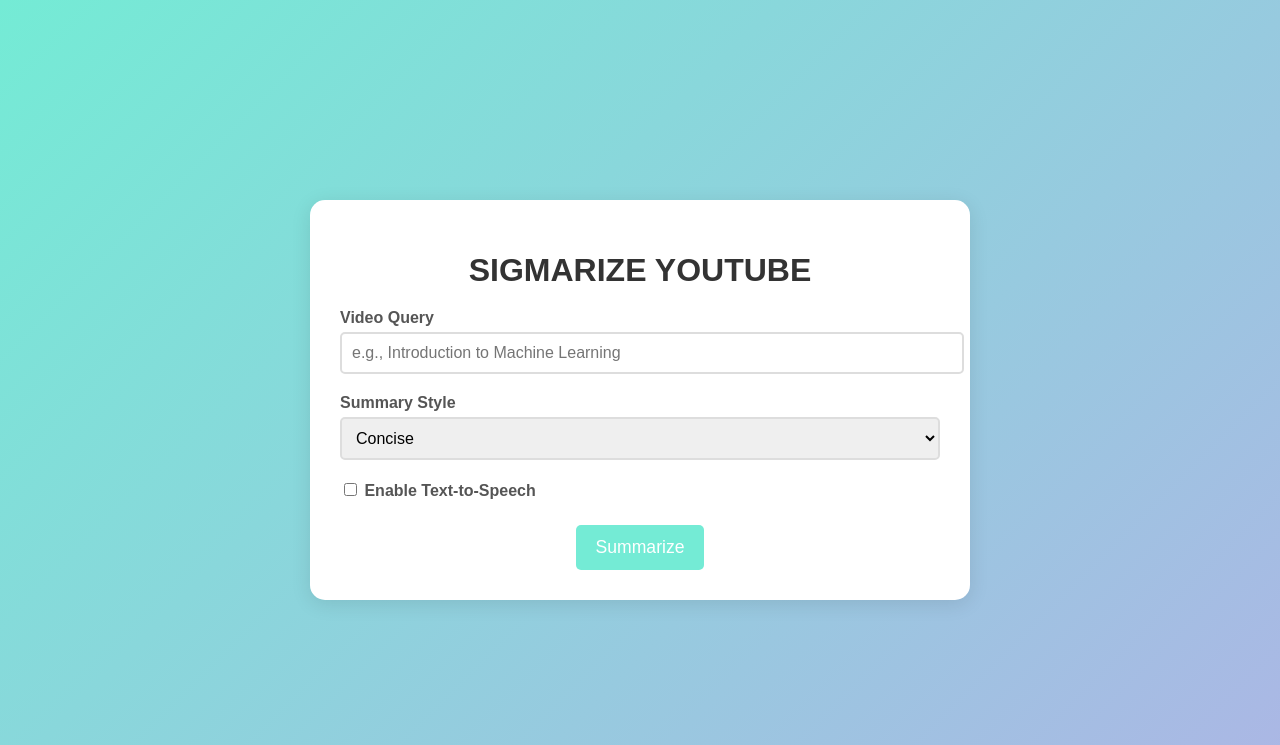
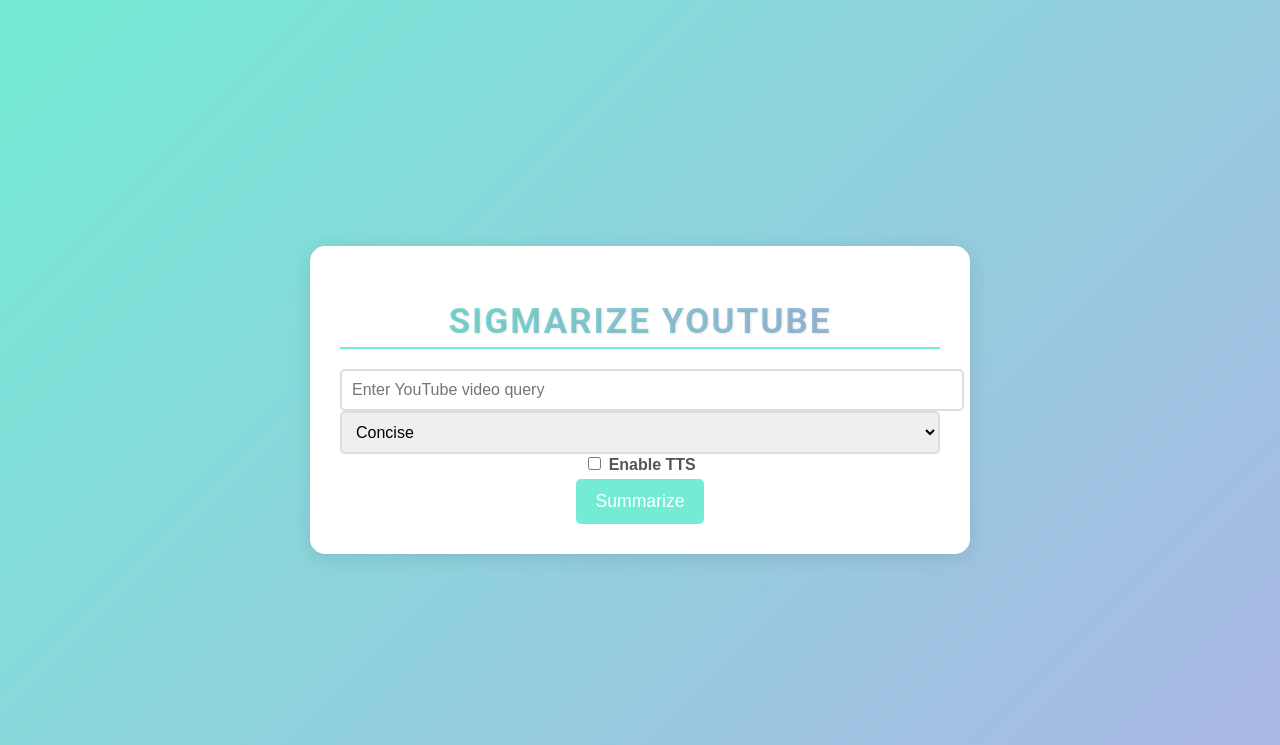
Before and after one commit to onisj/sigmarizer, a Python web app: template Desktop/Sigmarizer/templates/index.html in a window 1280 px wide. Shown: the top 745 px of the page. Run offline with Jinja, Linux system fonts and the light colour scheme; the template is opened without the code that fills it, so the values that code supplies are empty.

Commit message:
Updated commit

```diff
--- a/Desktop/Sigmarizer/static/script.js
+++ b/Desktop/Sigmarizer/static/script.js
@@ -1,61 +1,29 @@
 document.getElementById('summarize-form').addEventListener('submit', async function(event) {
     event.preventDefault();
 
-    // Get DOM elements with null checks
-    const form = document.getElementById('summarize-form');
     const loading = document.getElementById('loading');
     const result = document.getElementById('result');
-
-    if (!form) {
-        console.error('Form element not found');
-        return;
-    }
-    if (!loading) {
-        console.error('Loading element not found');
-        return;
-    }
-    if (!result) {
-        console.error('Result element not found');
-        return;
-    }
-
-    // Show loading spinner, hide result
     loading.style.display = 'flex';
     result.style.display = 'none';
 
-    // Get form data
     const formData = new FormData(this);
-
     try {
-        // Call the API endpoint
         const response = await fetch('/api/summarize', {
             method: 'POST',
             body: formData
         });
+        const data = await response.json();
+        if (response.ok) {
+            document.getElementById('summary-text').textContent = data.summary;
+            document.getElementById('video-link').href = data.video_url || '#';
+            document.getElementById('video-link').textContent = data.video_url || 'Not available';
 
-        const data = await response.json();
+            // Set thumbnail URL
+            const thumbnail = document.getElementById('thumbnail');
+            thumbnail.src = data.thumbnail_url || ''; // Default to empty if null
+            thumbnail.style.display = data.thumbnail_url ? 'block' : 'none';
 
-        if (response.ok) {
-            // Update summary
-            const summaryText = document.getElementById('summary-text');
-            if (summaryText) {
-                summaryText.textContent = data.summary;
-            } else {
-                console.warn('Summary text element not found');
-            }
-
-            // Update video link
-            const videoLink = document.getElementById('video-link');
-            if (videoLink) {
-                videoLink.href = data.video_url || '#';
-                videoLink.textContent = data.video_url || 'Not available';
-            } else {
-                console.warn('Video link element not found');
-            }
-
-            // Update sentiment with highlights
             const sentimentText = document.getElementById('sentiment-text');
-            if (sentimentText) {
             sentimentText.innerHTML = data.sentiment || 'No sentiment analysis available.';
             sentimentText.classList.remove('positive', 'negative', 'neutral', 'excitement', 'frustration', 'curiosity');
             if (data.sentiment) {
@@ -67,36 +35,18 @@
                 if (sentimentLower.includes('frustration')) sentimentText.classList.add('frustration');
                 if (sentimentLower.includes('curiosity')) sentimentText.classList.add('curiosity');
             }
-            } else {
-                console.warn('Sentiment text element not found');
-            }
 
-            // Update audio player
             const audioPlayer = document.getElementById('audio-player');
-            if (audioPlayer) {
             if (formData.get('tts_enabled') === 'on' && data.video_url) {
                 audioPlayer.style.display = 'block';
                 audioPlayer.src = '/play_audio?' + new Date().getTime();
             } else {
                 audioPlayer.style.display = 'none';
             }
-            } else {
-                console.warn('Audio player element not found');
-            }
-
-            // Show result, hide loading
-            result.style.display = 'block';
-        } else {
-            if (summaryText) {
-                summaryText.textContent = `Error: ${data.error}`;
-            }
             result.style.display = 'block';
         }
     } catch (error) {
-        if (summaryText) {
-            summaryText.textContent = `Error: ${error.message}`;
-        }
-        result.style.display = 'block';
+        console.error('Error:', error);
     } finally {
         loading.style.display = 'none';
     }
--- a/Desktop/Sigmarizer/static/style.css
+++ b/Desktop/Sigmarizer/static/style.css
@@ -19,9 +19,25 @@
 }
 
 h1 {
+    font-family: 'Roboto', sans-serif; /* Custom font */
     color: #333;
     margin-bottom: 20px;
-    font-size: 2em;
+    font-size: 2.2em;
+    font-weight: 700;
+    letter-spacing: 2px;
+    text-transform: uppercase;
+    background: linear-gradient(90deg, #74ebd5, #acb6e5);
+    -webkit-background-clip: text;
+    background-clip: text;
+    color: transparent;
+    text-shadow: 1px 1px 3px rgba(0, 0, 0, 0.1);
+    border-bottom: 2px solid #74ebd5; /* Border tweak */
+    padding-bottom: 5px; /* Space between text and border */
+    transition: text-shadow 0.3s ease; /* Smooth hover transition */
+}
+
+h1:hover {
+    text-shadow: 2px 2px 5px rgba(0, 0, 0, 0.2); /* Hover effect */
 }
 
 .input-group {
@@ -96,34 +112,12 @@
     line-height: 1.6;
 }
 
-/* Sentiment Highlights */
-#sentiment-text {
-    color: #666;
-}
-
-#sentiment-text:contains('positive') {
-    color: #28a745; /* Green for positive */
-}
-
-#sentiment-text:contains('negative') {
-    color: #dc3545; /* Red for negative */
-}
-
-#sentiment-text:contains('neutral') {
-    color: #6c757d; /* Gray for neutral */
-}
-
-#sentiment-text:contains('excitement') {
-    background: rgba(255, 193, 7, 0.2); /* Yellow highlight for excitement */
-}
-
-#sentiment-text:contains('frustration') {
-    background: rgba(220, 53, 69, 0.2); /* Red highlight for frustration */
-}
-
-#sentiment-text:contains('curiosity') {
-    background: rgba(111, 66, 193, 0.2); /* Purple highlight for curiosity */
-}
+#sentiment-text.positive { color: #28a745; }
+#sentiment-text.negative { color: #dc3545; }
+#sentiment-text.neutral { color: #6c757d; }
+#sentiment-text.excitement { background: rgba(255, 193, 7, 0.2); }
+#sentiment-text.frustration { background: rgba(220, 53, 69, 0.2); }
+#sentiment-text.curiosity { background: rgba(111, 66, 193, 0.2); }
 
 a {
     color: #74ebd5;
@@ -160,3 +154,9 @@
     0% { transform: rotate(0deg); }
     100% { transform: rotate(360deg); }
 }
+
+#thumbnail {
+    margin-bottom: 20px;
+    border-radius: 8px;
+    box-shadow: 0 2px 5px rgba(0, 0, 0, 0.1);
+}
--- a/Desktop/Sigmarizer/templates/index.html
+++ b/Desktop/Sigmarizer/templates/index.html
@@ -4,49 +4,33 @@
     <meta charset="UTF-8">
     <meta name="viewport" content="width=device-width, initial-scale=1.0">
     <title>SIGMARIZE YOUTUBE</title>
-    <link rel="stylesheet" href="{{ url_for('static', path='/style.css') }}">
+    <link rel="stylesheet" href="/static/style.css">
 </head>
 <body>
     <div class="container">
         <h1>SIGMARIZE YOUTUBE</h1>
-        <form id="summarize-form" method="POST">
-            <div class="input-group">
-                <label for="query">Video Query</label>
-                <input type="text" id="query" name="query" placeholder="e.g., Introduction to Machine Learning" required>
-            </div>
-            <div class="input-group">
-                <label for="summary_style">Summary Style</label>
-                <select id="summary_style" name="summary_style">
-                    <option value="concise">Concise</option>
-                    <option value="short and technical">Short & Technical</option>
-                    <option value="detailed and casual">Detailed & Casual</option>
-                </select>
-            </div>
-            <div class="input-group checkbox">
-                <label>
-                    <input type="checkbox" name="tts_enabled" {% if tts_enabled %}checked{% endif %}> Enable Text-to-Speech
-                </label>
-            </div>
+        <form id="summarize-form">
+            <input type="text" name="query" placeholder="Enter YouTube video query" required>
+            <select name="summary_style">
+                <option value="concise">Concise</option>
+                <option value="short and technical">Short and Technical</option>
+                <option value="detailed and casual">Detailed and Casual</option>
+            </select>
+            <label><input type="checkbox" name="tts_enabled"> Enable TTS</label>
             <button type="submit">Summarize</button>
         </form>
-
-        <div id="loading" class="loading" style="display: none;">
+        <div id="loading" style="display: none;">
             <div class="spinner"></div>
-            <p>Processing...</p>
         </div>
-
-        <div id="result" class="result" {% if not summary %}style="display: none;"{% endif %}>
-            <h2>Summary</h2>
-            <p id="summary-text">{{ summary or '' }}</p>
-            <p><strong>Video Link:</strong> <a id="video-link" href="{{ video_url or '#' }}" target="_blank">{{ video_url or 'Not available' }}</a></p>
-            <h3>Sentiment Analysis</h3>
-            <p id="sentiment-text">{{ sentiment or 'No sentiment analysis available.' }}</p>
-            <audio id="audio-player" controls style="display: none;">
-                <source src="{{ url_for('play_audio') }}" type="audio/mpeg">
-                Your browser does not support audio.
-            </audio>
+        <div id="result" style="display: none;">
+            <h2>Results</h2>
+            <img id="thumbnail" alt="Video Thumbnail" style="max-width: 100%; height: auto;"> <!-- New thumbnail element -->
+            <p><strong>Summary:</strong> <span id="summary-text"></span></p>
+            <p><strong>Video Link:</strong> <a id="video-link" href="#" target="_blank"></a></p>
+            <p><strong>Sentiment:</strong> <span id="sentiment-text"></span></p>
+            <audio id="audio-player" controls style="display: none;"></audio>
         </div>
     </div>
-    <script src="{{ url_for('static', path='/script.js') }}"></script>
+    <script src="/static/script.js"></script>
 </body>
 </html>
```
Also changed, not shown: Desktop/Sigmarizer/main.py (+11 -44 lines), Desktop/Sigmarizer/summarizer.py (+49 -96 lines), 1 other file. Lines whose indentation alone changed are shown as unchanged.
